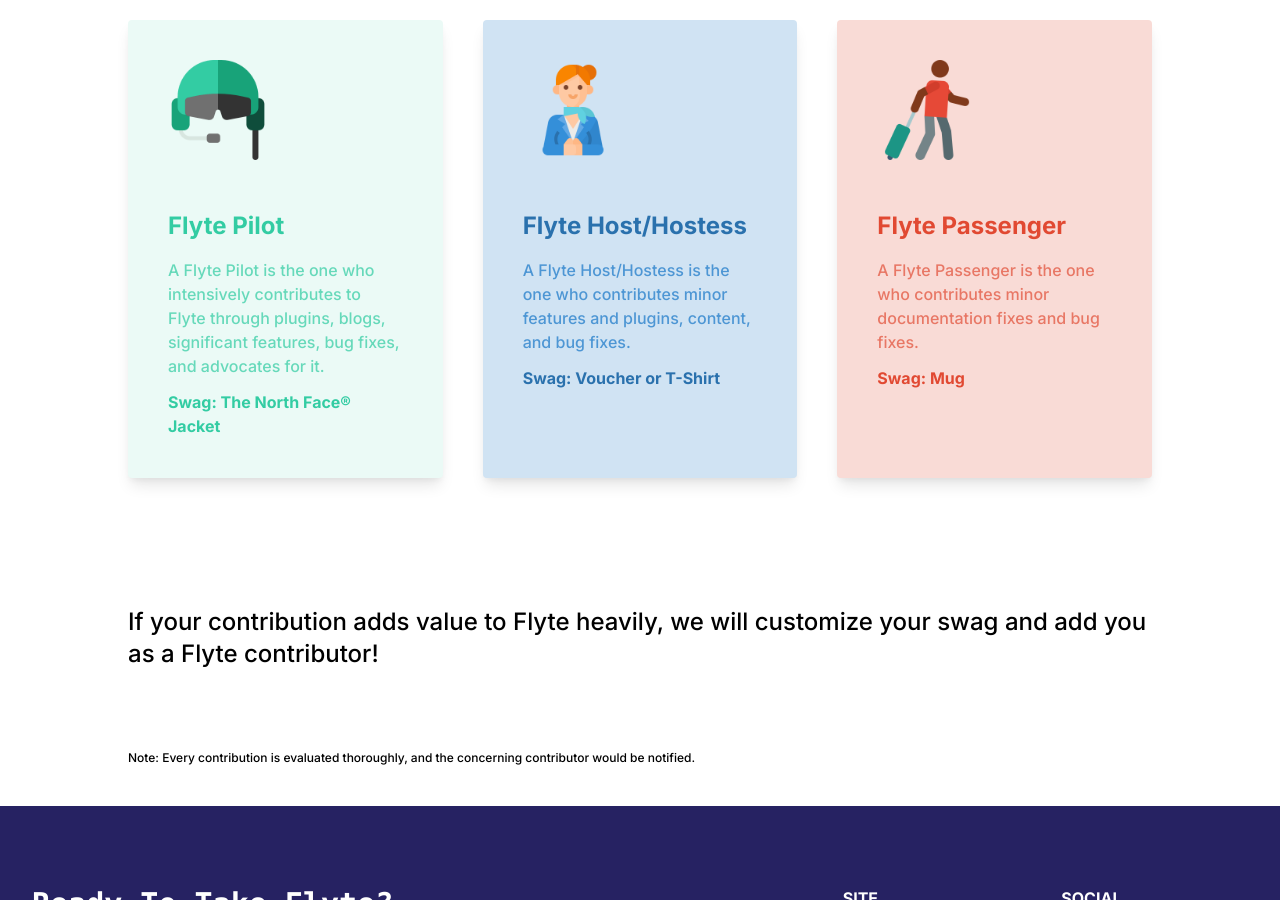
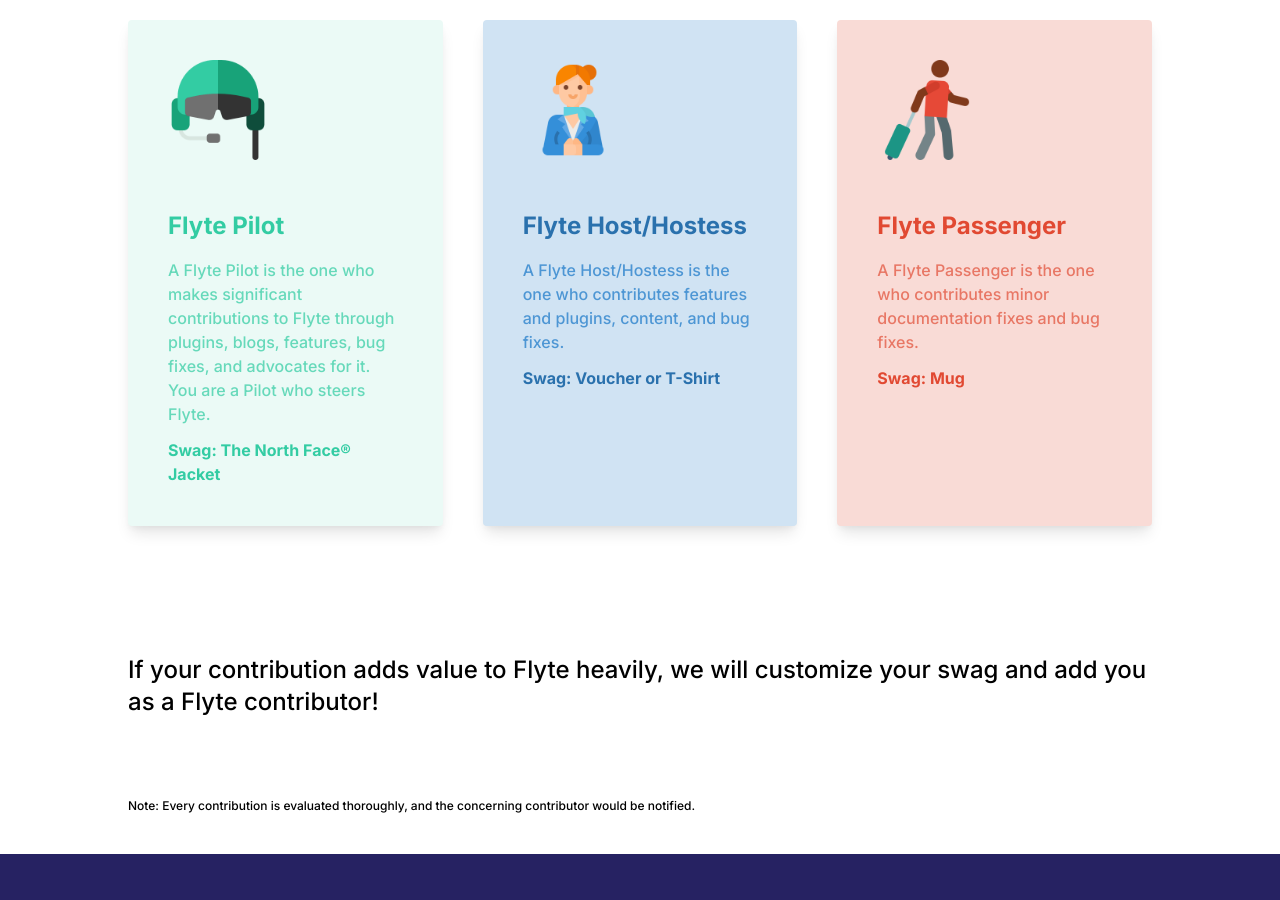
Before and after one commit to flyteorg/flyteorg.github.io, a Jekyll site: the page built from swag.html, in a window 1280 px wide and 900 px high, scrolled down 1868 px. Built offline with Jekyll 4.4.1, drawn with Linux system fonts in a browser that asks for light colours; comment, search, counter and statistics services are not loaded.

Commit message:
update
Signed-off-by: Ketan Umare <ketan.umare@gmail.com>

```diff
--- a/swag.html
+++ b/swag.html
@@ -51,7 +51,10 @@ permalink: /swag/
                 <div style="height: 150px"><img src="{{ "/assets/images/pilot.png" | prepend: site.baseurl }}" width="100"></div>
                 <div class="font-bold text-2xl mb-4 text-green">Flyte Pilot</div>
                 <p class="text-base mb-3 text-light-green">
-                    A Flyte Pilot is the one who intensively contributes to Flyte through plugins, blogs, significant features, bug fixes, and advocates for it.
+                    A Flyte Pilot is the one who makes significant
+                    contributions to Flyte through plugins, blogs, features,
+                    bug fixes, and advocates for it. You are a Pilot who steers
+                    Flyte.
                 </p>
                 <p class="text-base font-bold text-green">
                     Swag: The North Face&#174; Jacket
@@ -61,7 +64,7 @@ permalink: /swag/
                 <div style="height: 150px"><img src="{{ "/assets/images/hostess.png" | prepend: site.url }}" width="100"></div>
                 <div class="font-bold text-2xl mb-4 text-blue">Flyte Host/Hostess</div>
                 <p class="text-base mb-3 text-light-blue">
-                    A Flyte Host/Hostess is the one who contributes minor features and plugins, content, and bug fixes.
+                    A Flyte Host/Hostess is the one who contributes features and plugins, content, and bug fixes.
                 </p>
                 <p class="text-base font-bold text-blue">
                     Swag: Voucher or T-Shirt
```
